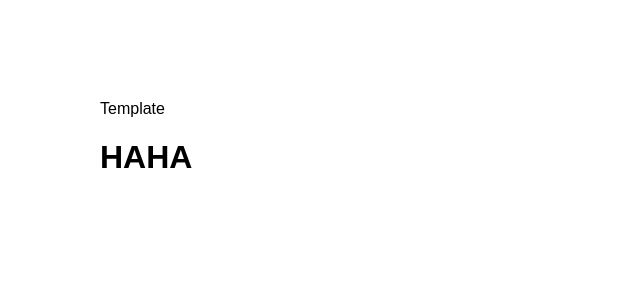
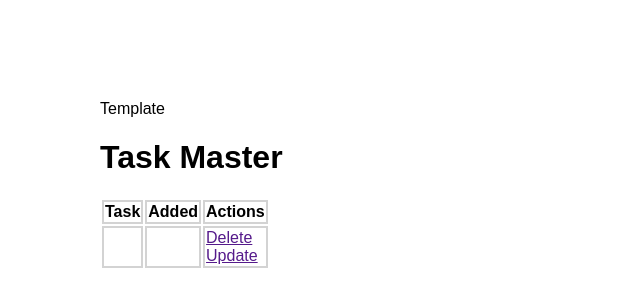
Before and after one commit to Bennables/CorrectFlaskTask, a Flask app: page / in a window 1280 px wide. Shown: the top 307 px of the page, without its empty margins (0-640 px from the left). Run offline with Flask 3, Linux system fonts and the light colour scheme.

Commit message:
site template done

```diff
--- a/startup.txt
+++ b/startup.txt
@@ -1 +1,7 @@
 source venv/bin/activate
+
+
+when actually using it
+>>> from app import app, db
+>>> app.app_context().push()
+>>> db.create_all()
--- a/static/css/main.css
+++ b/static/css/main.css
@@ -1,4 +1,7 @@
 body{
     margin:100px;
-    font-family:sans-serif
+    font-family:sans-serif;
 }
+td,th {
+    border: solid 2px lightgrey;
+}
--- a/templates/index.html
+++ b/templates/index.html
@@ -7,5 +7,23 @@
 {% endblock %}
 
 {% block body %}
-<h1>HAHA</h1>
+<div class = "content">
+    <h1> Task Master</h1>
+    <table>
+        <tr>
+            <th>Task</th>
+            <th>Added</th>
+            <th>Actions</th>
+        </tr>
+        <tr>
+            <td></td>
+            <td></td>
+            <td>
+                <a href = "">Delete</a>
+                <br>
+                <a href = "">Update</a>
+            </td>
+        </tr>
+    </table>
+</div>
 {% endblock %}
```
